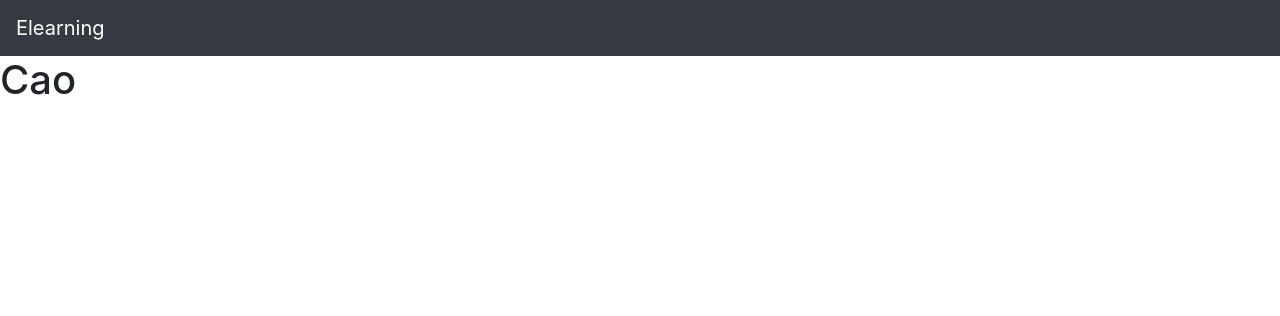
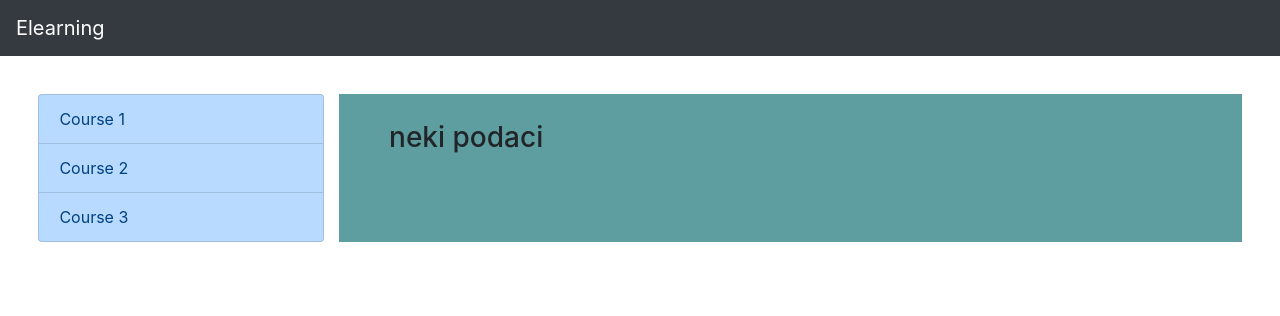
Before and after one commit to sickkjedi/Elearn, a Django app: page /home in a window 1280 px wide. Shown: the top 316 px of the page. Run offline with Django 3.2, Linux system fonts and the light colour scheme; style sheets or scripts are compiled from the project's sources; parts of the project's set-up code (start-up, migrations or seed data) failed here and were passed over; some libraries are stand-ins or nearby versions.

Commit message:
rough layout of student home page

```diff
--- a/requirements.txt
+++ b/requirements.txt
@@ -1,5 +1,8 @@
 Django==2.0.6
 django-bootstrap-form==3.4
+django-debug-toolbar==1.9.1
 django-tinymce==2.7.0
+django-webpack-loader==0.6.0
 mysqlclient==1.3.12
 pytz==2018.4
+sqlparse==0.2.4
--- a/static/css/elearn.css
+++ b/static/css/elearn.css
@@ -63,3 +63,15 @@ h3 {
     margin-left: 4%;
     margin-top: 1%;
 }
+
+#student-home {
+    margin: 3%;
+}
+
+#course-list {
+
+}
+
+#main-window {
+    background-color: cadetblue;
+}
--- a/student/static/student/js/home.js
+++ b/student/static/student/js/home.js
@@ -1,9 +1,9 @@
 import Vue from 'vue'
 
-let vm = new Vue({
-  el: '#student_home',
+const vm = new Vue({
+  el: '#student-home',
   data: {
-    message: 'Cao'
+    message: 'neki podaci'
   },
   delimiters: ["[[","]]"]
 });
--- a/student/templates/student_home.html
+++ b/student/templates/student_home.html
@@ -3,8 +3,17 @@
 
 {% block content %}
 
-  <div id="student_home">
-    <h1>[[message]] {{ request.user.first_name }}</h1>
+  <div id="student-home" class="row">
+    <div id="course-list" class="container col-3 list-group">
+      <a href="#" class="list-group-item list-group-item-action list-group-item-primary">Course 1</a>
+      <a href="#" class="list-group-item list-group-item-action list-group-item-primary">Course 2</a>
+      <a href="#" class="list-group-item list-group-item-action list-group-item-primary">Course 3</a>
+    </div>
+
+    <div id="main-window" class="container-fluid col-9">
+      <h3>[[message]]</h3>
+
+    </div>
   </div>
 
 {% endblock %}
```
